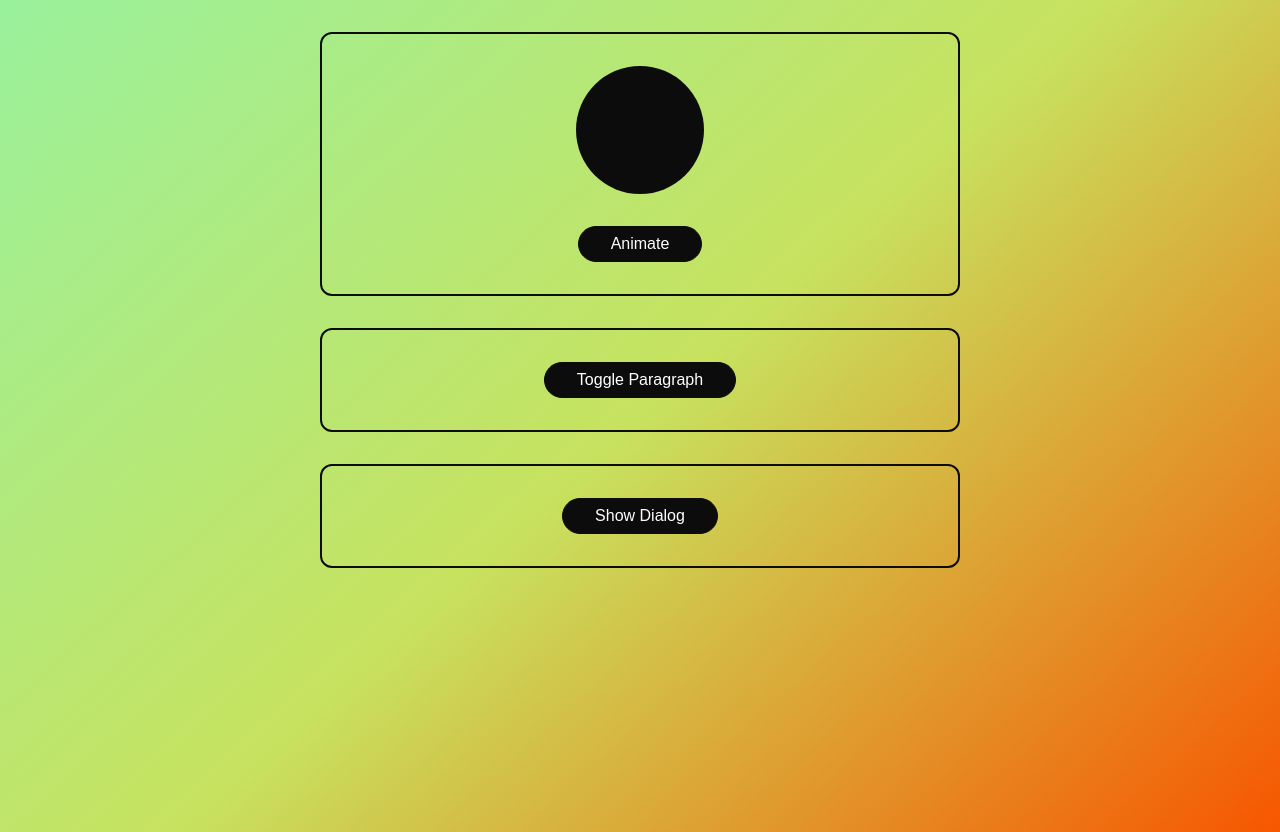
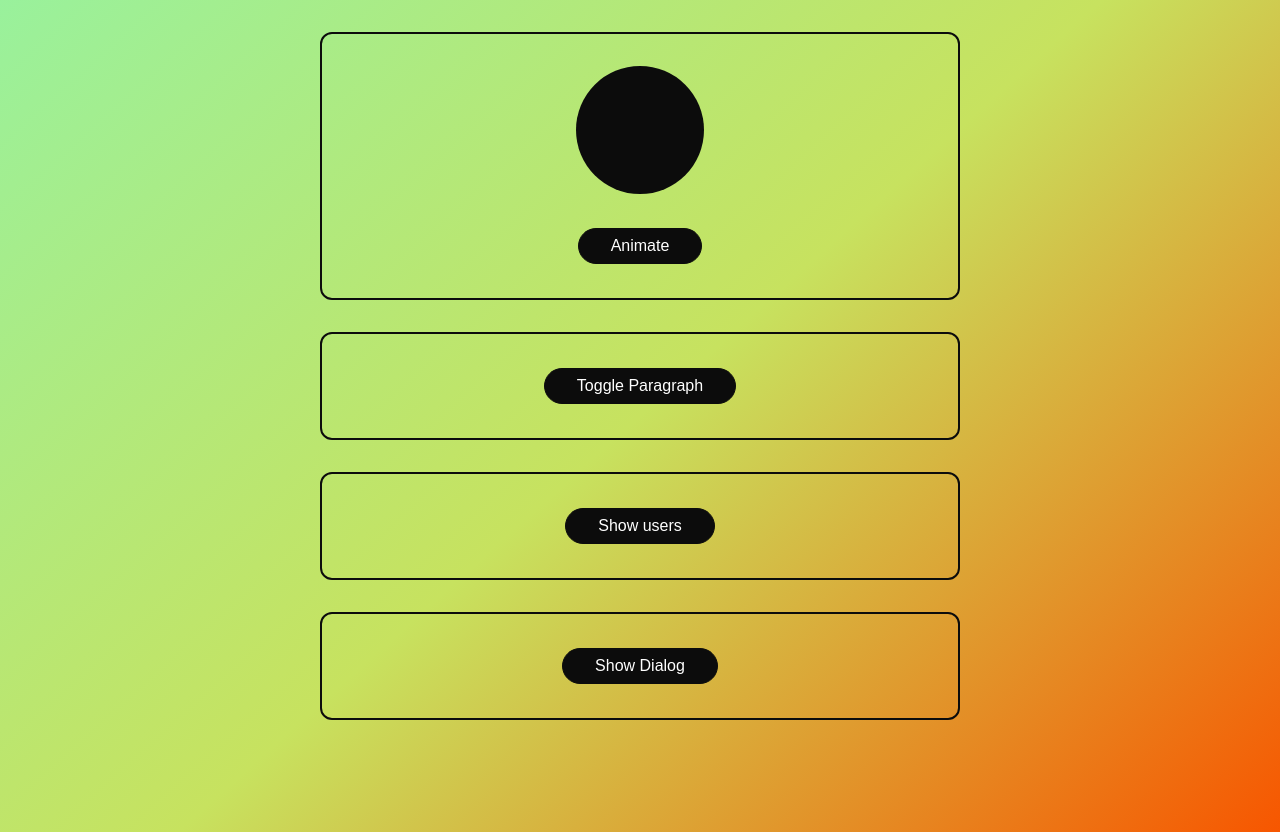
Before and after one commit to IyanTheekshana/LearningAnimationVue, a Vue app: page / in a window 1280 px wide. Built offline with nearby package versions, Linux system fonts and the light colour scheme.

Commit message:
added transitions between multiple elements

```diff
--- a/src/App.vue
+++ b/src/App.vue
@@ -9,7 +9,12 @@
     </Transition>
     <button @click="togglePara">Toggle Paragraph</button>
   </div>
-
+  <div class="container">
+    <Transition name="btn-fade" mode="out-in">
+      <button @click="showUsers" v-if="!userVisibility">Show users</button>
+      <button @click="hideUsers" v-else>Hide users</button>
+    </Transition>
+  </div>
   <base-modal @close="hideDialog" :open="dialogIsVisible">
     <p>This is a test dialog!</p>
     <button @click="hideDialog">Close it!</button>
@@ -27,6 +32,7 @@ export default {
       dialogIsVisible: false,
       animated: false,
       paraIsVisible: false,
+      userVisibility: false,
     };
   },
   methods: {
@@ -41,6 +47,12 @@ export default {
     },
     togglePara() {
       this.paraIsVisible = !this.paraIsVisible;
+    },
+    showUsers() {
+      this.userVisibility = true;
+    },
+    hideUsers() {
+      this.userVisibility = false;
     },
   },
 };
@@ -67,6 +79,7 @@ button {
   background-color: #0c0c0c;
   color: white;
   cursor: pointer;
+  margin: 2px;
 }
 button:hover,
 button:active {
@@ -124,4 +137,14 @@ button:active {
 .para-leave-to {
   opacity: 0;
 }
+
+.btn-fade-enter-active,
+.btn-fade-leave-active {
+  /* transition: opacity 0.5s ease;*/
+  animation: opacity 0.2s ease;
+}
+.btn-fade-enter-from,
+.btn-fade-leave-to {
+  opacity: 0;
+}
 </style>
```
